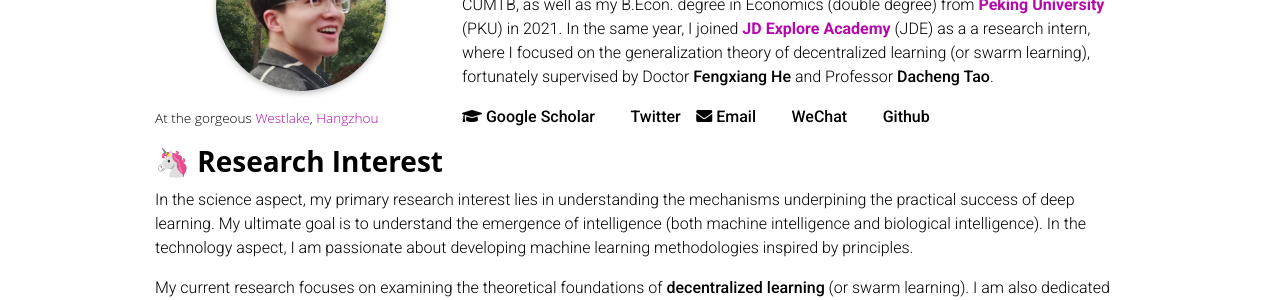
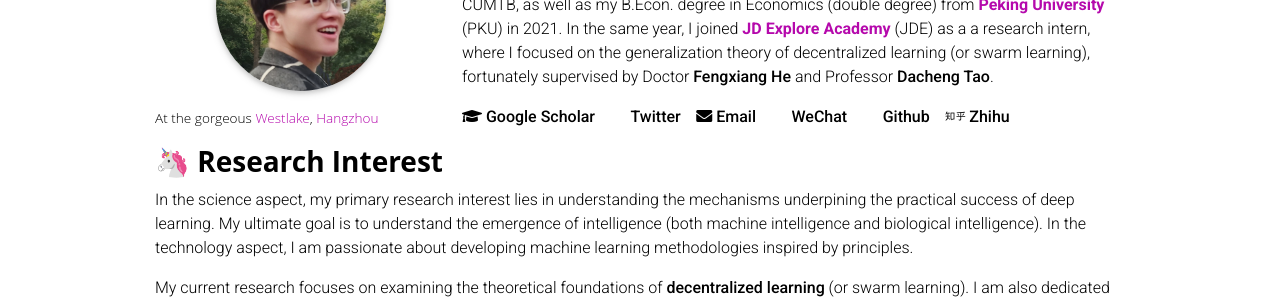
Before and after one commit to Raiden-Zhu/Raiden-Zhu.github.io, a Jekyll site: the page built from _pages/about.md, in a window 1280 px wide and 900 px high. Shown: the part 280-580 px from the top of the window. Built offline with Jekyll 4.4.1, drawn with Linux system fonts in a browser that asks for light colours; full-size pictures stand in for the smaller copies a plugin makes; comment, search, counter and statistics services are not loaded; a style sheet for code colours, icons or effects is not loaded.

Commit message:
Update about.md

```diff
--- a/_pages/about.md
+++ b/_pages/about.md
@@ -20,7 +20,7 @@
 
 Hi there 😃. I am Tongtian Zhu (prounced as "Tong-tee-an Joo"), a second-year PhD student at the Computer Science Department of [<span style="font-weight: bold; color: #B509AC;">Zhejiang University</span>](https://www.zju.edu.cn/english/) (ZJU), under the auspices of Professors [**Mingli Song**](https://person.zju.edu.cn/en/msong) and [**Chun Chen**](https://person.zju.edu.cn/en/0082004). I earned my B.S. degree in Mathematical Science from CUMTB, as well as my B.Econ. degree in Economics (double degree) from [<span style="font-weight: bold; color: #B509AC;">Peking University</span>](https://english.pku.edu.cn/) (PKU) in 2021. In the same year, I joined [<span style="font-weight: bold; color: #B509AC;">JD Explore Academy</span>](https://corporate.jd.com/) (JDE) as a a research intern, where I focused on the generalization theory of decentralized learning (or swarm learning), fortunately supervised by Doctor [**Fengxiang He**](https://fengxianghe.github.io/) and Professor [**Dacheng Tao**](https://www.sydney.edu.au/engineering/about/our-people/academic-staff/dacheng-tao.html).
 
-<i class="fa fa-graduation-cap"></i> [**Google Scholar**](https://scholar.google.com/citations?user=QvBDUsIAAAAJ&hl=zh-CN]) &nbsp;&nbsp; <i class="fa fa-twitter"></i> [**Twitter**](https://twitter.com/Raiden13238619/) &nbsp;&nbsp; <i class="fa fa-envelope"></i> [**Email**](mailto:raiden@zju.edu.cn) &nbsp;&nbsp; <i class="fa fa-weixin"></i> [**WeChat**](https://raw.githubusercontent.com/Raiden-Zhu/Raiden-Zhu.github.io/master/assets/img/WeChat_QR_code.jpg) &nbsp;&nbsp; <i class="fa fa-github"></i> [**Github**](https://github.com/Raiden-Zhu)
+<i class="fa fa-graduation-cap"></i> [**Google Scholar**](https://scholar.google.com/citations?user=QvBDUsIAAAAJ&hl=zh-CN]) &nbsp;&nbsp; <i class="fa fa-twitter"></i> [**Twitter**](https://twitter.com/Raiden13238619/) &nbsp;&nbsp; <i class="fa fa-envelope"></i> [**Email**](mailto:raiden@zju.edu.cn) &nbsp;&nbsp; <i class="fa fa-weixin"></i> [**WeChat**](https://raw.githubusercontent.com/Raiden-Zhu/Raiden-Zhu.github.io/master/assets/img/WeChat_QR_code.jpg) &nbsp;&nbsp; <i class="fa fa-github"></i> [**Github**](https://github.com/Raiden-Zhu) &nbsp;&nbsp; <i class="fab fa-zhihu"></i> [**Zhihu**](https://www.zhihu.com/people/you-li-70-94)
 
 <!-- <br/><br/> -->
 
```
